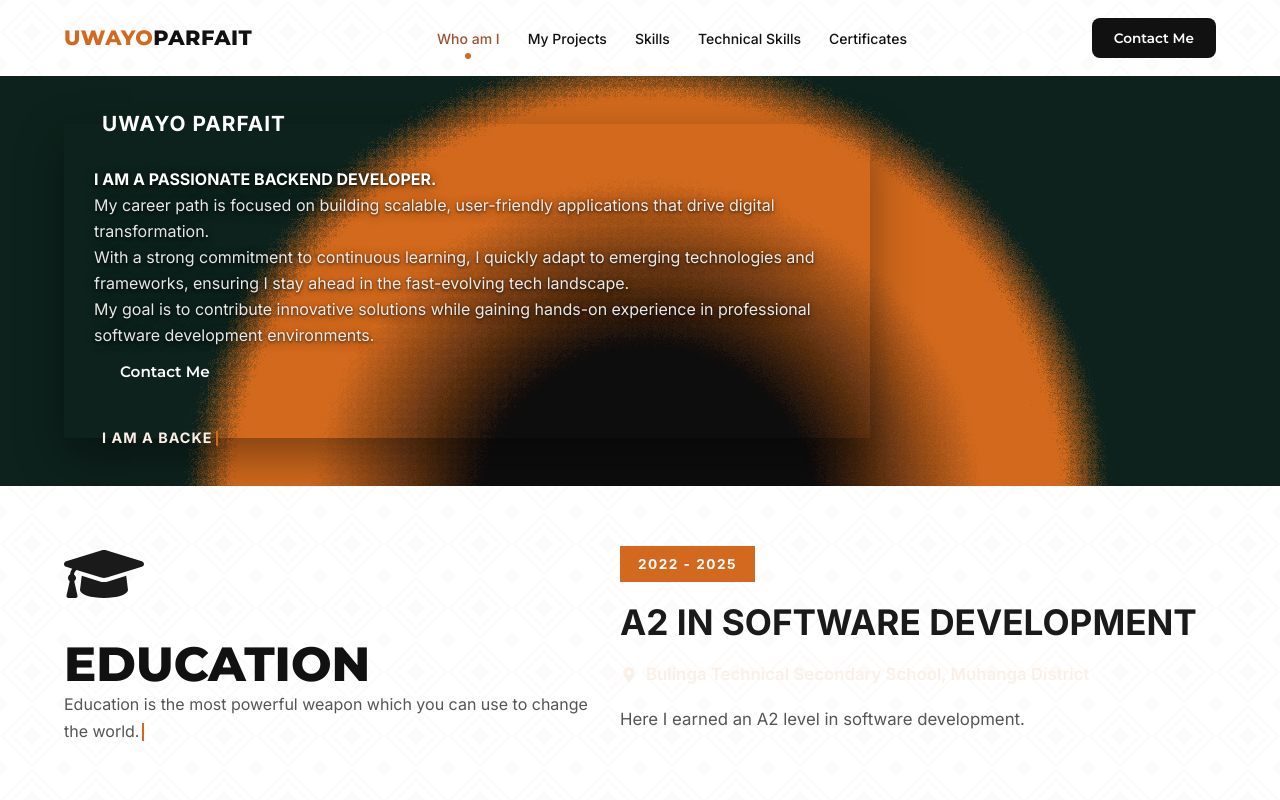
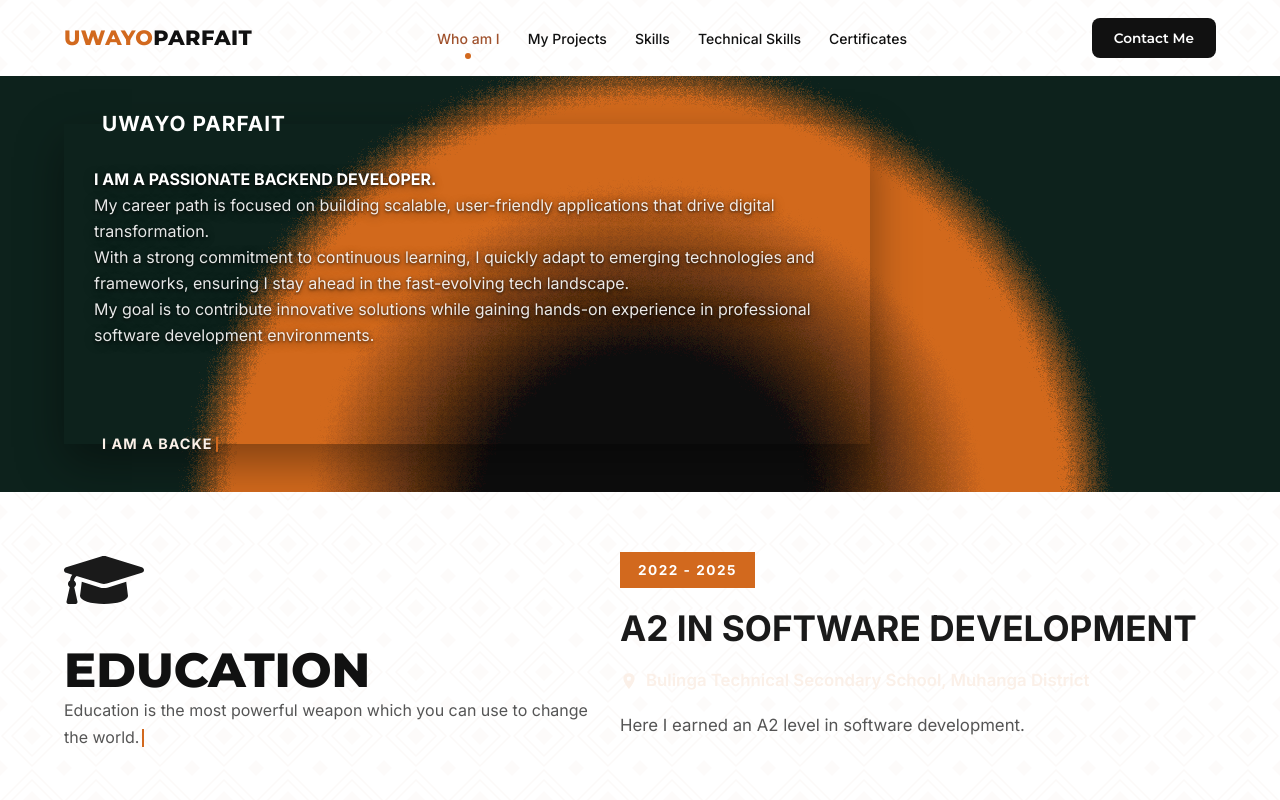
Before and after one commit to uparfait/uparfait, a React (Vite) app: page / in a window 1280 px wide. Shown: the top 800 px of the page. Built offline with nearby package versions, Linux system fonts and the light colour scheme.

Commit message:
Set hero headline and projects button text

```diff
--- a/src/content/hero.js
+++ b/src/content/hero.js
@@ -1,7 +1,8 @@
 export const hero = {
   name: "UWAYO PARFAIT",
+  headline: ["Plan", "Then Code"],
   roles: ["I am a Backend Developer"],
-  cta: "Contact Me",
+  projectsCta: "My Projects",
   intro: [
     "I am a passionate Backend Developer.",
     "My career path is focused on building scalable, user-friendly applications that drive digital transformation.",
```
